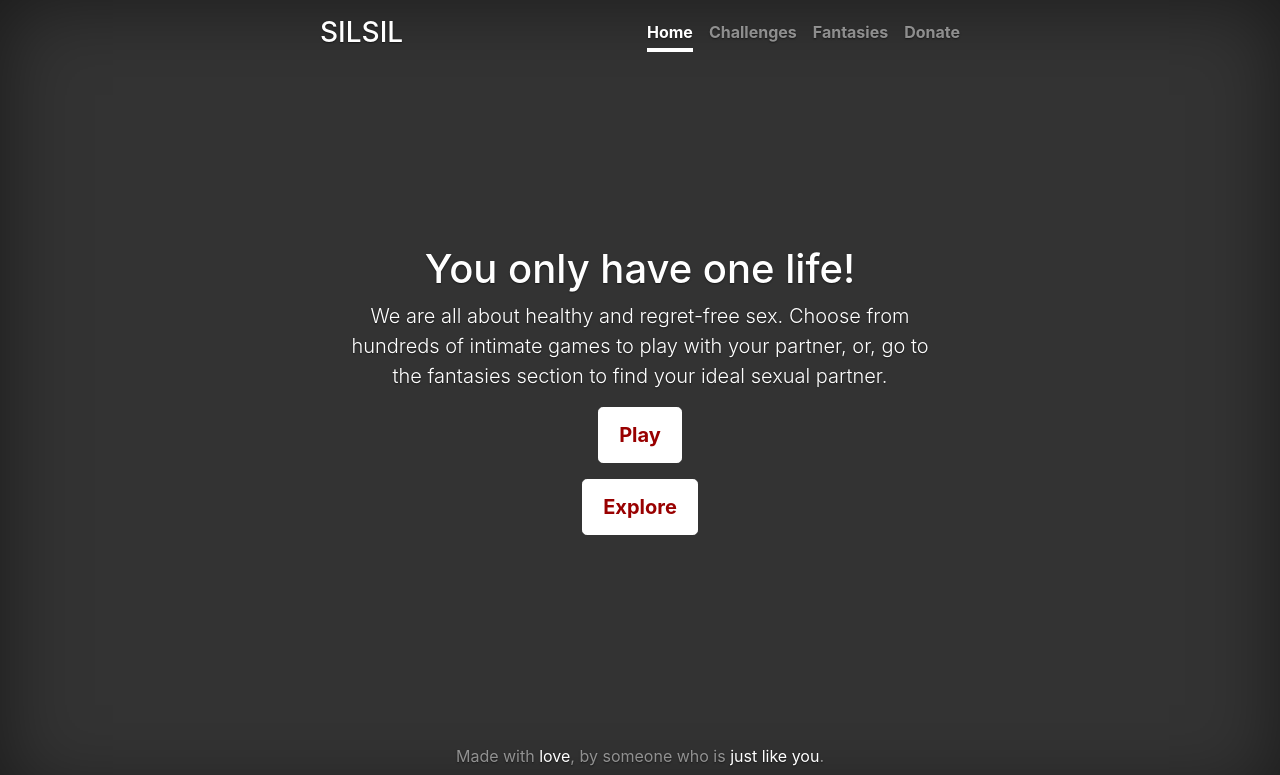
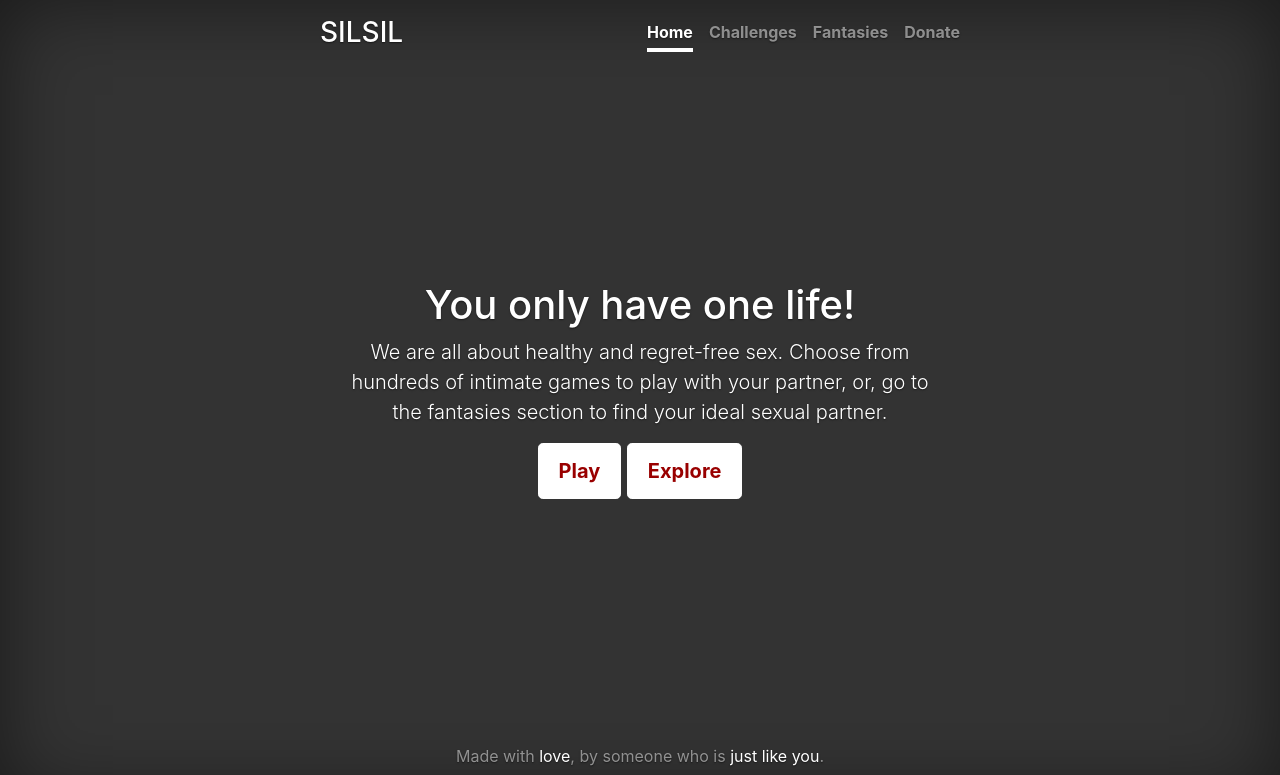
Before and after one commit to bob0bot/fantas, a Python web app: template templates/code.html in a window 1280 px wide. Shown: the top 775 px of the page. Run offline with Jinja, Linux system fonts and the light colour scheme; the template is opened without the code that fills it, so the values that code supplies are empty; some libraries are stand-ins or nearby versions.

Commit message:
cover home content change css1.1

```diff
--- a/templates/index.html
+++ b/templates/index.html
@@ -48,10 +48,9 @@
         <p class="lead">We are all about healthy and regret-free sex. Choose from hundreds of intimate games to play with your partner, or, go to the fantasies section to find your ideal sexual partner.</p>
         <p class="lead">
           <a href="#" class="btn btn-lg btn-secondary">Play</a>
-        </p>
-         <p class="lead">
           <a href="#" class="btn btn-lg btn-secondary">Explore</a>
         </p>
+
       </main>
 
       <footer class="mastfoot mt-auto">
```
